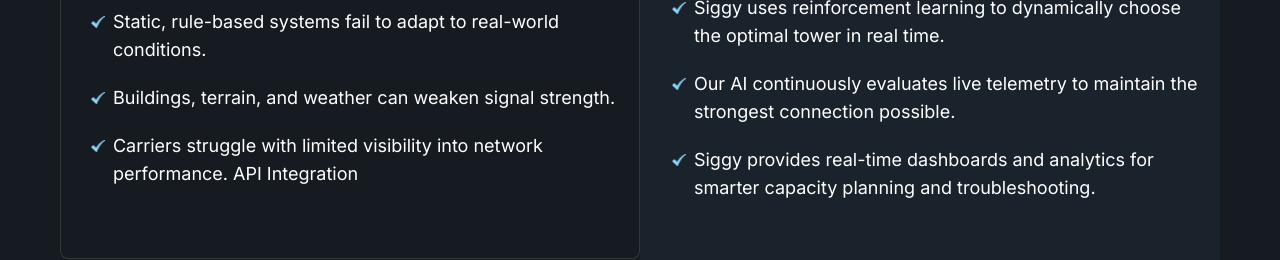
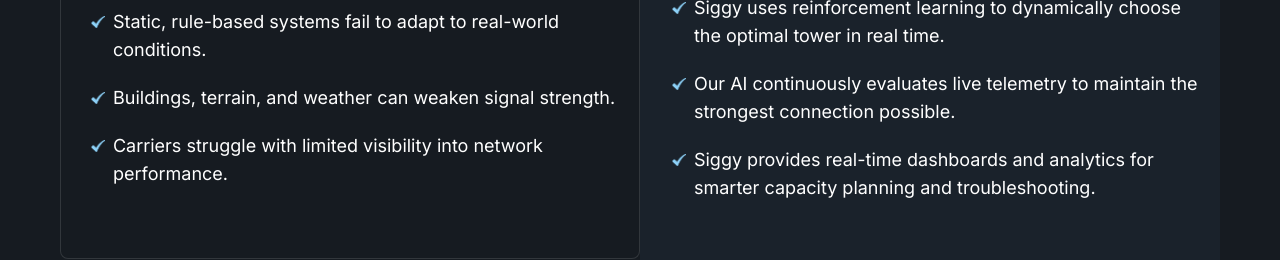
Before and after one commit to developeritexpert/siggi_ai_main, a Next.js app: page /whysiggy in a window 1280 px wide. Shown: the part 2160-2420 px from the top of the page. Built offline with nearby package versions, Linux system fonts and the light colour scheme.

Commit message:
fixing bugs

```diff
--- a/app/components/whysiggy/ChallengesSolveTextOne.tsx
+++ b/app/components/whysiggy/ChallengesSolveTextOne.tsx
@@ -15,7 +15,7 @@
           <ChallegesSolveTextSubText
             imageParaText="Buildings, terrain, and weather can weaken signal strength."
           />
-          <ChallegesSolveTextSubText imageParaText="Carriers struggle with limited visibility into network performance. API Integration" />
+          <ChallegesSolveTextSubText imageParaText="Carriers struggle with limited visibility into network performance. " />
         </div>
       </div>
   );
```
